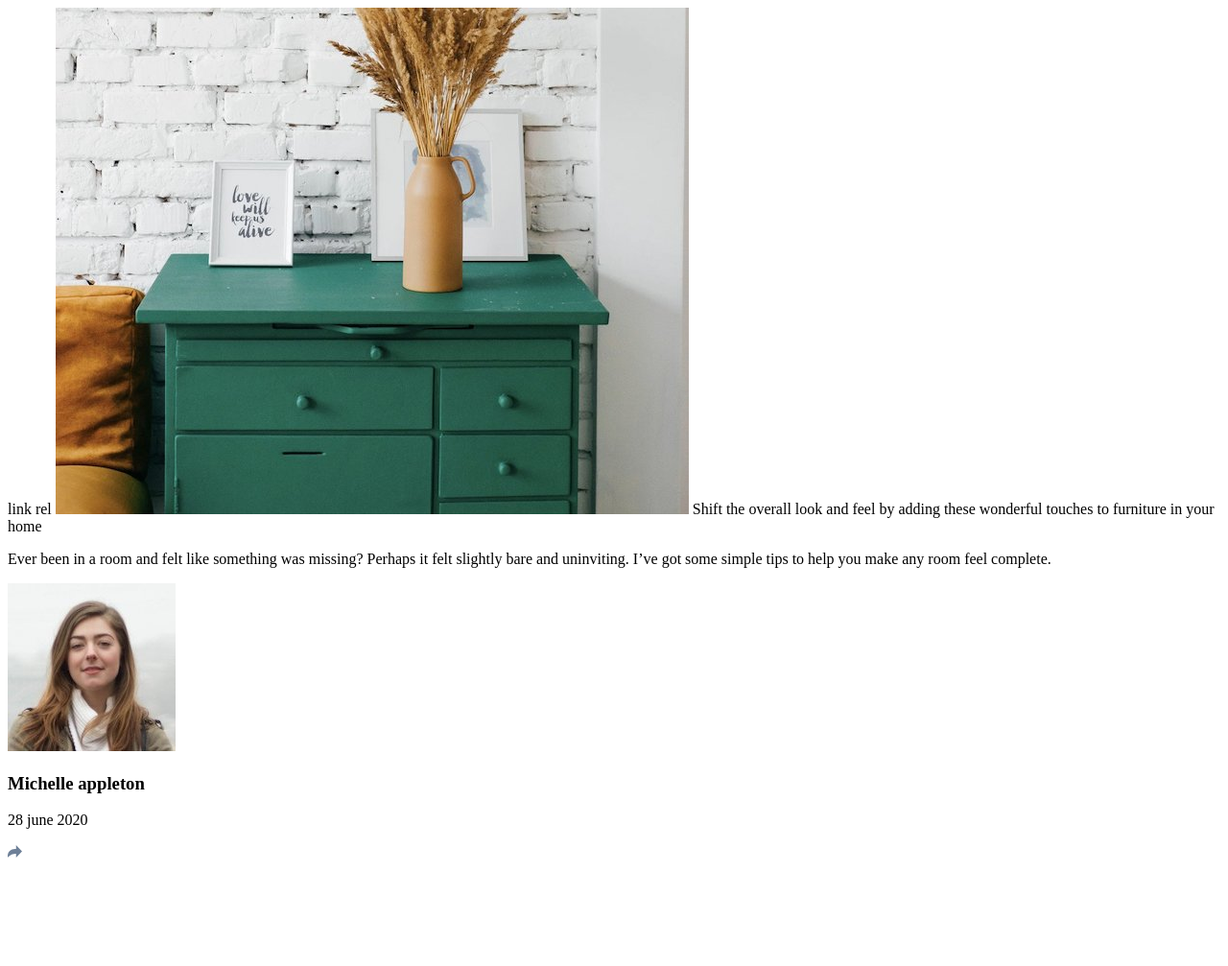
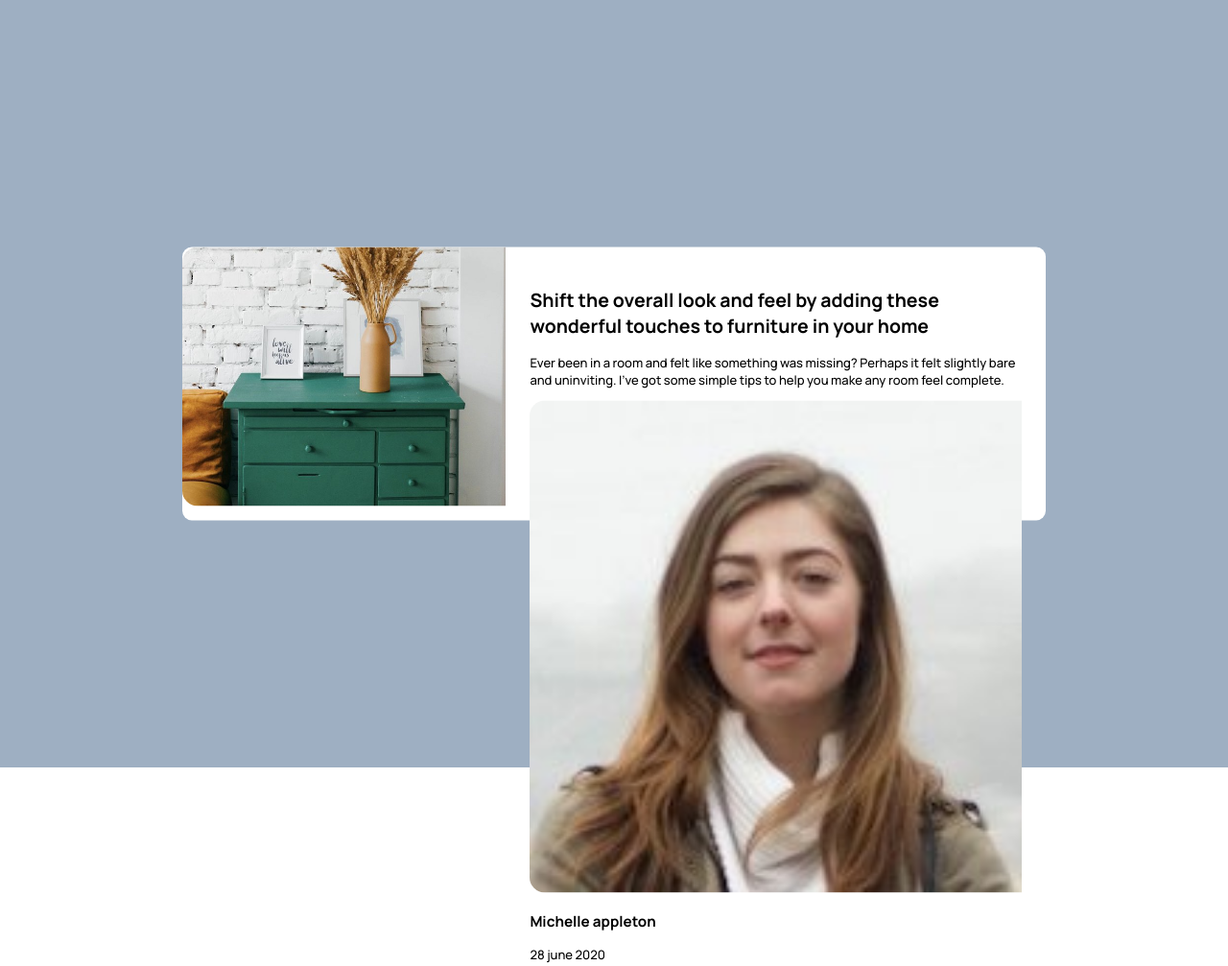
Before and after one commit to Sanjidatasrin/artical-previwe, a plain HTML site: page index.html in a window 1280 px wide. Shown: the top 1007 px of the page at 96% size. Before the commit the page ends 906 px from the top, so only its background shows below. Drawn offline with Linux system fonts and the light colour scheme.

Commit message:
modified index and stylesheet

```diff
--- a/index.html
+++ b/index.html
@@ -2,62 +2,50 @@
 <html lang="en">
 <head>
   <meta charset="UTF-8">
+
   <meta name="viewport" content="width=device-width, initial-scale=1.0"> <!-- displays site properly based on user's device -->
 
   <link rel="icon" type="image/png" sizes="32x32" href="./images/favicon-32x32.png">
 
   <title>Frontend Mentor | Article preview component</title>
+  <link rel="stylesheet" href="./style.css">
 
-  link rel
-
-  <!-- Feel free to remove these styles or customise in your own stylesheet 👍 -->
-  <style>
-    .attribution { font-size: 11px; text-align: center; }
-    .attribution a { color: hsl(228, 45%, 44%); }
-  </style>
 </head>
 <body>
-</section>
-</artical>
-</div>
-<img src="./images/drawers.jpg" alt="drawers" />
-</div>
-</h2> Shift the overall look and feel by adding these wonderful
-touches to furniture in your home</h2>
-</p> Ever been in a room and felt like something was missing? Perhaps
-it felt slightly bare and uninviting. I’ve got some simple tips
-to help you make any room feel complete.</p>
-</div>
-  <div>
-</div>
-<img src="./images/avatar-michelle.jpg" alt="michelle" />
 
-<div>
-  <h3>Michelle appleton</h3>
-  <p>28 june 2020</p>
+   <section class="posts">
+     <artical class="card">
+      <div class="">
+        <figure class="card-image-warpper">
+        <img src="./images/drawers.jpg" alt="drawers" />
+        </figure>
+      </div>
+      <div class="post-content">
 
-</div>
+      <div>
+      <h2> Shift the overall look and feel by adding these wonderful
+      touches to furniture in your home</h2>
+      <p> Ever been in a room and felt like something was missing? Perhaps
+      it felt slightly bare and uninviting. I’ve got some simple tips
+      to help you make any room feel complete.</p>
+      </div>
 
 
-</div>
-<img src="./images/icon-share.svg"alt="share" />
-</div>
+    <div class="past-content-wapper">
+      <div class="author-content">
+       <img class="author-image" src="./images/avatar-michelle.jpg" alt="michelle" />
+       <div class="author-info">
+      <h3>Michelle appleton</h3>
+      <p>28 june 2020</p>
+       </div>
+       </div>
+  <div>
+    <img src="./images/icon-share.svg"alt="share" />
+     </div>
+    </div>
+  </div>
 
-    <!-- Shift the overall look and feel by adding these wonderful
-    touches to furniture in your home
-
-    Ever been in a room and felt like something was missing? Perhaps
-    it felt slightly bare and uninviting. I’ve got some simple tips
-    to help you make any room feel complete.
-
-    Michelle Appleton
-    28 Jun 2020
-
-    Share
-
-    <div class="attribution">
-      Challenge by <a href="https://www.frontendmentor.io?ref=challenge" target="_blank">Frontend Mentor</a>.
-      Coded by <a href="#">Your Name Here</a>. -->
-  </div>
+  </article>
+ </section>
 </body>
 </html>
--- a/style.css
+++ b/style.css
@@ -0,0 +1,49 @@
+@import url('https://fonts.googleapis.com/css2?family=Manrope:wght@500;700&display=swap');
+
+:root {
+    --Dark-grayishblue: hsl(217, 19%, 35%);
+    --Dark-blue: hsl(214, 17%, 51%);
+    --Grayish-blue: hsl(212, 23%, 69%);
+    --Light-grayish-blue: hsl(210, 46%, 95%);
+}
+
+
+body {
+    font-size: 13px;
+    font-family: 'Manrope', sans-serif;
+    margin: 0;
+    height: 100vh;
+}
+img{
+    width: 100%;
+    object-fit: cover;
+    border-top-left-radius: 16px;
+    border-bottom-left-radius: 16px;
+}
+figure{
+    margin: 0px;
+}
+.posts {
+    background-color: hsl(212, 23%, 69%);
+    height: 100vh;
+    /* padding: 200px; */
+    position: relative;
+}
+.card{
+    background-color: white;
+    width: 900px;
+    margin: auto;
+    display: flex;
+    position: absolute;
+    top: 50%;
+    left: 50%;
+    transform: translate(-50%, -50%);
+    border-radius: 10px;
+    max-height: 285px;
+    /* align-items: center; */
+    /* justify-content: center; */
+}
+
+.post-content{
+    padding: 25px ;
+}
```
Also changed, not shown: 1 other file.
